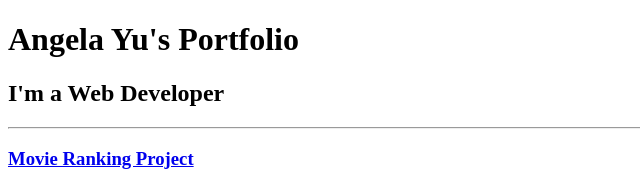
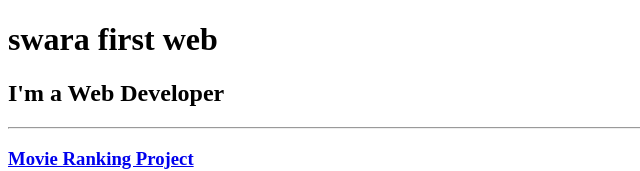
Before and after one commit to Swarajwaykar/html-portfoilio, a plain HTML site: page index.html in a window 1280 px wide. Shown: the top 171 px of the page, without its empty margins (0-640 px from the left). Drawn offline with Linux system fonts and the light colour scheme; files whose address does not match are found by name.

Commit message:
Update index.html

```diff
--- a/index.html
+++ b/index.html
@@ -3,11 +3,11 @@
 
 <head>
   <meta charset="UTF-8">
-  <title>Angela's Portfolio</title>
+  <title>swaraj first webpage</title>
 </head>
 
 <body>
-  <h1>Angela Yu's Portfolio</h1>
+  <h1>swara first web</h1>
   <h2>I'm a Web Developer</h2>
   <hr />
   <h3><a href="./public/movie-ranking.html">Movie Ranking Project</a></h3>
```
